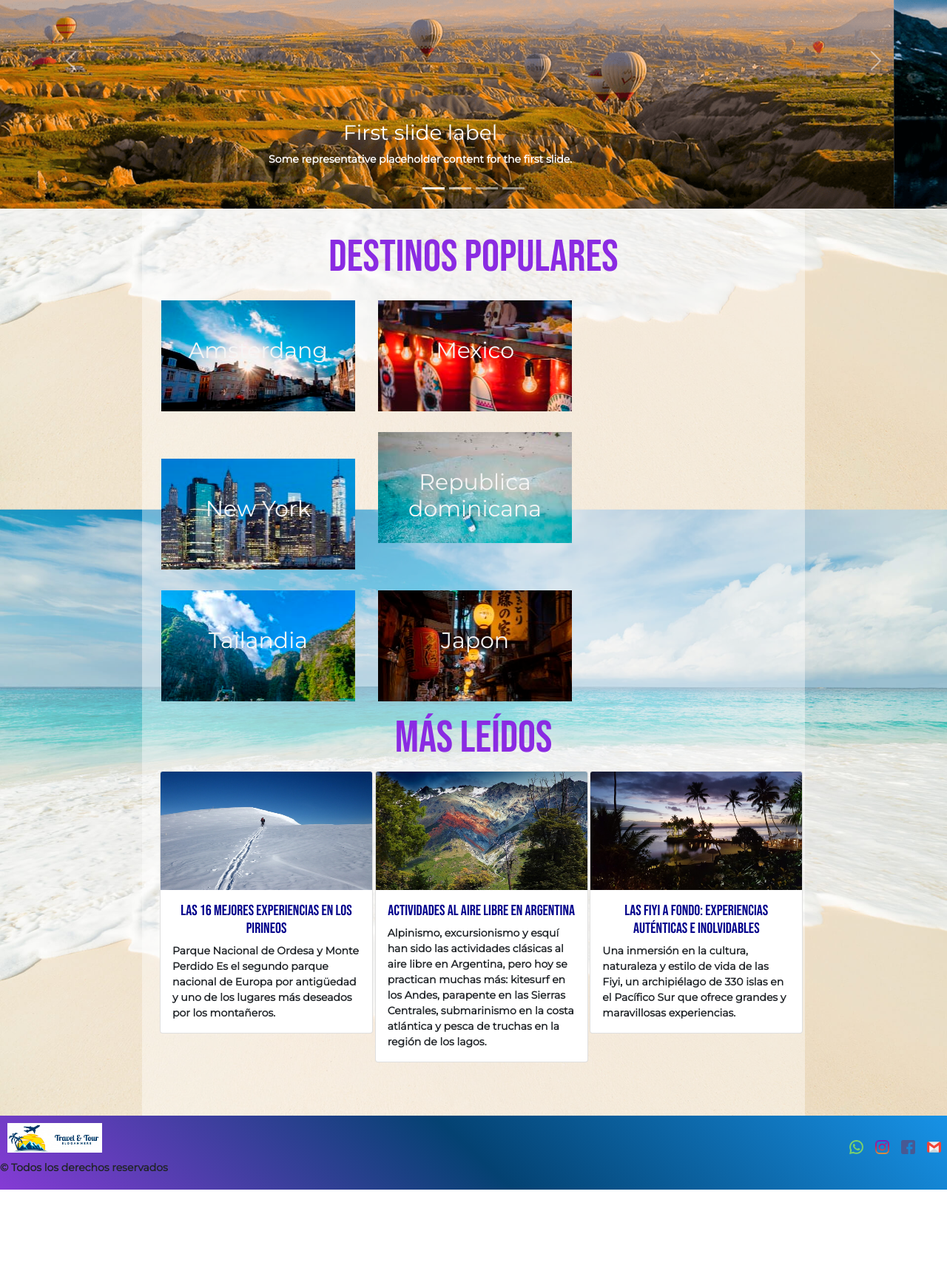
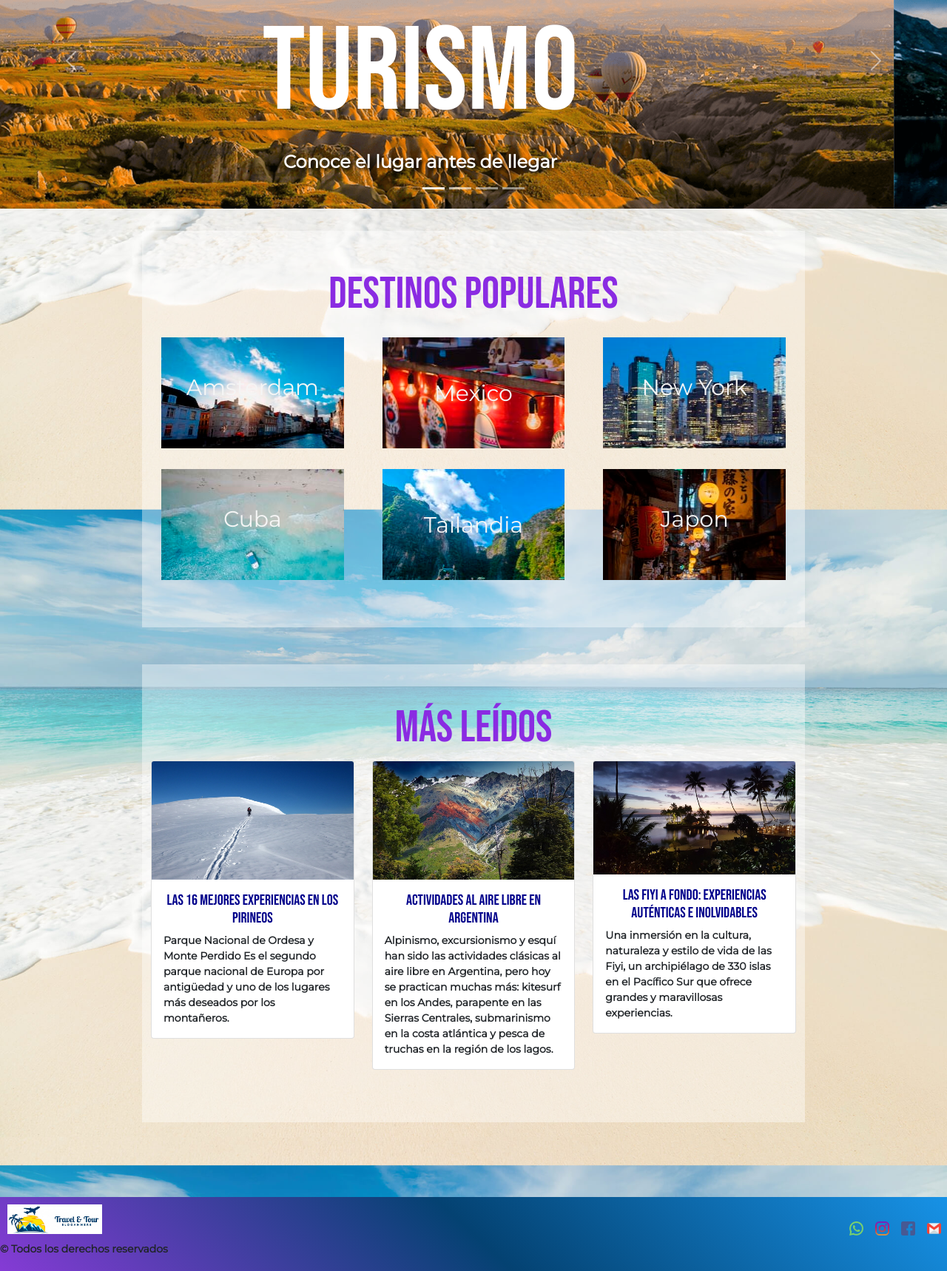
Before and after one commit to antonellavaleriagarcia/turismo, a plain HTML site: page index.html in a window 1280 px wide. Shown: the part 198-1916 px from the top of the page at 74% size. Before the commit the page ends 1806 px from the top, so only its background shows below. Drawn offline with nearby package versions, Linux system fonts and the light colour scheme.

Commit message:
web responsive

```diff
--- a/ccs/styles.css
+++ b/ccs/styles.css
@@ -10,7 +10,6 @@ body{
     background:url(../img/bg-cropped-final.jpg) center center / cover no-repeat fixed;
 }
 .web-background{
-    background-color: rgba(255, 255, 255, 0.397);
     width: 70%;
     position: relative;
     display: inline-grid;
@@ -73,7 +72,7 @@ h1{
     font-family: 'Bebas Neue';
     text-align: center;
     vertical-align: middle;
-    font-weight: 200;
+    font-weight: lighter;
     margin-top: 150px;
     margin-bottom: 10px;
 
@@ -88,6 +87,11 @@ h2{
 h2:hover{
     transform: rotate3d(4, 4, 5, 5deg);
     color: aqua;
+}
+h4{
+    color: #FFFFFF;
+    font-weight: bold;
+    text-shadow: #000000 3px 3px 5px;
 }
 
 section h2{
@@ -132,14 +136,15 @@ th, td{
 .destinos{
     width: 100%;
     height: auto;
+    background-color: rgba(255, 255, 255, 0.397);
+    padding-bottom: 50px;
+    padding-top: 50px;
 }
 .destinosPopulares{
-    display: inline-block;
-    width: 30%;
     height: 150px;
-    position: relative;
     margin: 14px;
     padding-top: 50px;
+
 
 }
 .destinos h3{
@@ -150,7 +155,6 @@ th, td{
 }
 .mexico{
     background-image: url(../img/mexico.jpg);
-    transition: .5s ease;
 }
 .mexico:hover{
     opacity: 0.7;
@@ -189,7 +193,13 @@ th, td{
 .card-img-top {
     max-height: 160px;
 }
-
+.mas-leidos{
+    margin-top: 50px;
+    margin-bottom: 50px;
+    padding-bottom: 50px;
+    padding-top: 50px;
+    background-color: rgba(255, 255, 255, 0.4);
+}
 .img-masleidos:hover {
     opacity: 0.7;
 }
@@ -206,22 +216,10 @@ main img{
     height: 100vh;
     width: auto;
 }
-.container.form-styles{
-   display: flex;
-   flex-direction: row;
-   flex-wrap: nowrap;
-   justify-content: center;
-   align-items: center;
-   align-content: center;
-}
+
 .form-syles{
     background-color: cornflowerblue;
 }
-
-.mapa{
-    display: inline-block;
-}
-
 
 
 .mapa img{
--- a/index.html
+++ b/index.html
@@ -47,29 +47,29 @@
         <div class="carousel-inner">
           <div class="carousel-item active">
             <div class="carousel-caption d-none d-md-block">
-                <h3>First slide label</h3>
-                <p>Some representative placeholder content for the first slide.</p>
+                <h1>TURISMO</h1>
+                <h4>Conoce el lugar antes de llegar</h4>
             </div>
             <img src="img/back-home-1.png" class="d-block w-100" alt="...">
           </div>
           <div class="carousel-item">
             <div class="carousel-caption d-none d-md-block">
-                <h3>First slide label</h3>
-                <p>Some representative placeholder content for the first slide.</p>
+                <h1>TURISMO</h1>
+                <h4>Conoce el lugar antes de llegar</h4>
             </div>
             <img src="img/back-home-2.png" class="d-block w-100" alt="...">
           </div>
           <div class="carousel-item">
             <div class="carousel-caption d-none d-md-block">
-                <h3>First slide label</h3>
-                <p>Some representative placeholder content for the first slide.</p>
+                <h1>TURISMO</h1>
+                <h4>Conoce el lugar antes de llegar</h4>
             </div>
             <img src="img/back-home-3.png" class="d-block w-100" alt="...">
           </div>
           <div class="carousel-item">
             <div class="carousel-caption d-none d-md-block">
-                <h3>First slide label</h3>
-                <p>Some representative placeholder content for the first slide.</p>
+                <h1>TURISMO</h1>
+                <h4>Conoce el lugar antes de llegar</h4>
             </div>
             <img src="img/back-home-4.png" class="d-block w-100" alt="...">
           </div>
@@ -89,33 +89,49 @@
             <span class="visually-hidden">Next</span>
         </button>
     </div>
-    <div class="web-background container">
-        <section class="destinos">
-            <h2 class="titulo-destinos">Destinos populares</h2>
+    <div class="web-background">
+        <div class="container destinos">
+            <h2>Destinos populares</h2>
+            <div class="row">
+                <div class="col-sm-12 col-md-6 col-lg-4">
                     <div class="destinosPopulares amsterdam">
-                    <h3>Amsterdang</h3>
+                        <h3>Amsterdam</h3>
                     </div>
+                </div>
+                <div class="col-sm-12 col-md-6 col-lg-4">
                     <div class="destinosPopulares mexico">
-                    <h3>Mexico</h3>
+                        <h3><h3>Mexico</h3></h3>
                     </div>
+                </div>
+                <div class="col-sm-12 col-md-6 col-lg-4">
                     <div class="destinosPopulares new-york">
                         <h3>New York</h3>
                     </div>
+                </div>
+                <div class="col-sm-12 col-md-6 col-lg-4">
                     <div class="destinosPopulares republica-dominicana">
-                    <h3>Republica dominicana</h3>
+                        <h3>Cuba</h3>
                     </div>
+                </div>
+                <div class="col-sm-12 col-md-6 col-lg-4">
                     <div class="destinosPopulares tailandia">
-                    <h3>Tailandia</h3>
+                        <h3><h3>Tailandia</h3></h3>
                     </div>
+                </div>
+                <div class="col-sm-12 col-md-6 col-lg-4">
                     <div class="destinosPopulares japon">
                         <h3>Japon</h3>
                     </div>
-        </section>
-        <div class="container">
+                </div>
+
+            </div>
+          </div>
+
+        <div class="container mas-leidos">
             <h2>Más Leídos</h2>
             <div class="row">
-              <div class="col-4">
-                <div class="card" style="width: 18rem;">
+                <div class="col-sm-12 col-md-6 col-lg-4">
+                  <div class="card" >
                       <img src="img/nieve.jpg" class="card-img-top" alt="pirineos">
                       <div class="card-body">
                         <h5 class="card-title mis-titulos">Las 16 mejores experiencias en los Pirineos</h5>
@@ -123,8 +139,8 @@
                       </div>
                     </div>
                 </div>
-              <div class="col-4">
-                <div class="card" style="width: 18rem;">
+                <div class="col-sm-12 col-md-6 col-lg-4">
+                  <div class="card" >
                       <img src="img/bosque.jpg" class="card-img-top" alt="...">
                       <div class="card-body">
                         <h5 class="card-title mis-titulos">Actividades al aire libre en Argentina</h5>
@@ -132,8 +148,8 @@
                       </div>
                     </div>
                 </div>
-              <div class="col-4">
-                <div class="card" style="width: 18rem;">
+                <div class="col-sm-12 col-md-6 col-lg-4">
+                  <div class="card" >
                       <img src="img/paraiso.jpg" class="card-img-top" alt="...">
                       <div class="card-body">
                         <h5 class="card-title mis-titulos">Las Fiyi a fondo: experiencias auténticas e inolvidables</h5>
```
Also changed, not shown: pages/blog.html (+13 -14 lines), pages/contacto.html (+5 -5 lines), pages/destinos.html (+19 -23 lines), pages/quienes-somos.html (+1 -1 lines). Lines whose indentation alone changed are shown as unchanged.
